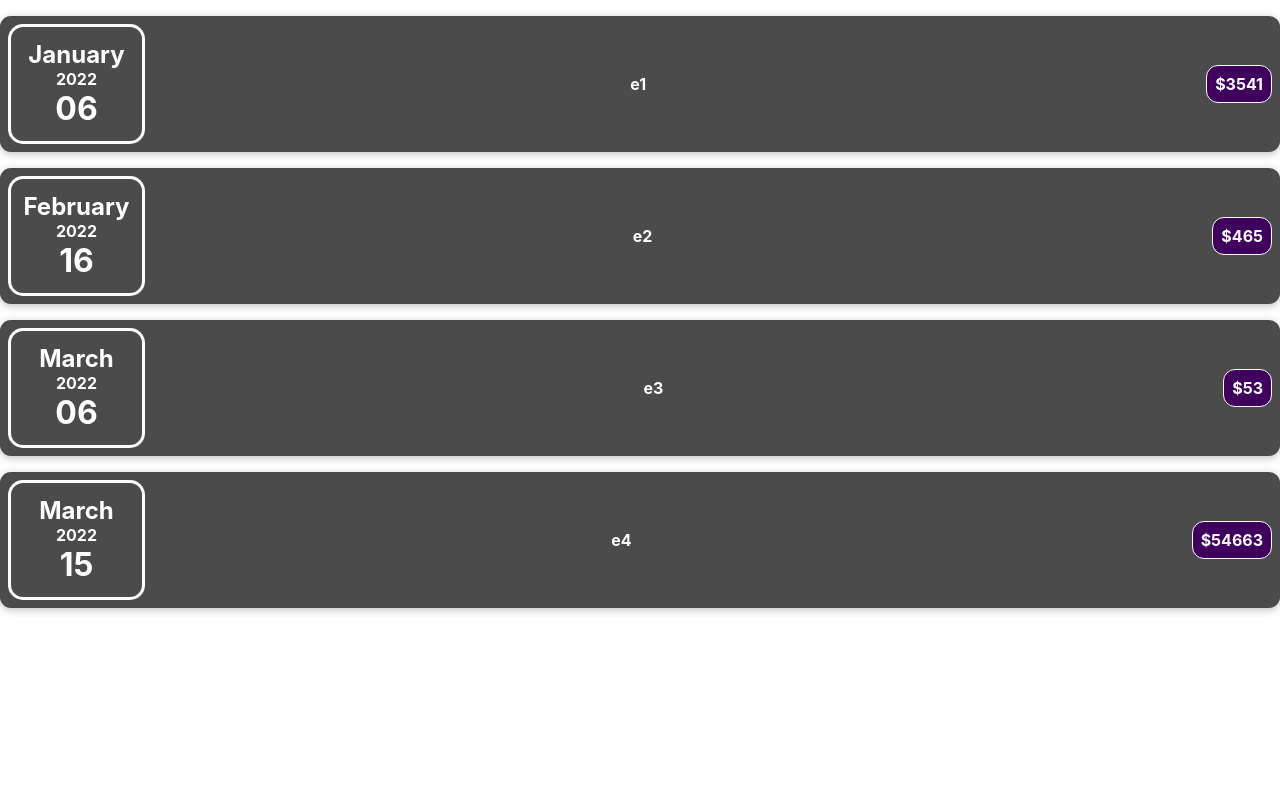
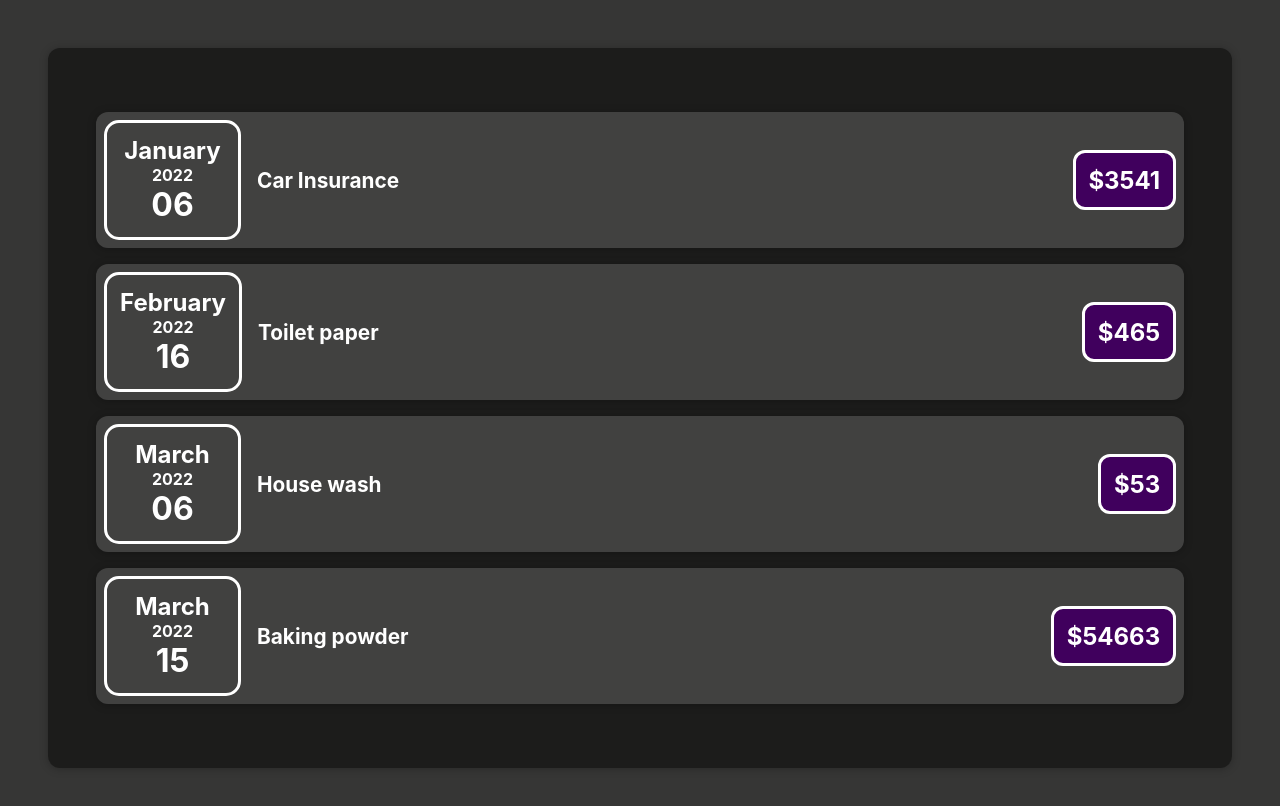
Before and after one commit to parvezaman/udemy-react-complete-guide, a React (Create React App) app: page / in a window 1280 px wide. Shown: the top 806 px of the page. Built offline with nearby package versions, Linux system fonts and the light colour scheme.

Commit message:
the concept of composition (the children props)

```diff
--- a/src/App.css
+++ b/src/App.css
@@ -5,6 +5,10 @@
 .App-logo {
   height: 40vmin;
   pointer-events: none;
+}
+.expense-style {
+  background-color: #363635;
+  padding: 3rem;
 }
 
 @media (prefers-reduced-motion: no-preference) {
--- a/src/App.js
+++ b/src/App.js
@@ -1,51 +1,32 @@
 import "./App.css";
-import ExpenseItem from "./components/ExpenseItem/ExpenseItem";
+import Expenses from "./components/ExpenseItem/Expenses";
 
 function App() {
   const expenses = [
     {
-      title: "e1",
+      title: "Car Insurance",
       amount: "3541",
       date: new Date(2022, 0, 6),
     },
     {
-      title: "e2",
+      title: "Toilet paper",
       amount: "465",
       date: new Date(2022, 1, 16),
     },
     {
-      title: "e3",
+      title: "House wash",
       amount: "53",
       date: new Date(2022, 2, 6),
     },
     {
-      title: "e4",
+      title: "Baking powder",
       amount: "54663",
       date: new Date(2022, 2, 15),
     },
   ];
   return (
-    <div>
-      <ExpenseItem
-        title={expenses[0].title}
-        amount={expenses[0].amount}
-        date={expenses[0].date}
-      />
-      <ExpenseItem
-        title={expenses[1].title}
-        amount={expenses[1].amount}
-        date={expenses[1].date}
-      />
-      <ExpenseItem
-        title={expenses[2].title}
-        amount={expenses[2].amount}
-        date={expenses[2].date}
-      />
-      <ExpenseItem
-        title={expenses[3].title}
-        amount={expenses[3].amount}
-        date={expenses[3].date}
-      />
+    <div className="expense-style">
+      <Expenses items={expenses} />
     </div>
   );
 }
--- /dev/null
+++ b/src/components/Card.css
@@ -0,0 +1,4 @@
+.card {
+  border-radius: 12px;
+  box-shadow: 0 1px 8px rgba(0, 0, 0, 0.25);
+}
--- /dev/null
+++ b/src/components/Card.js
@@ -0,0 +1,9 @@
+import React from "react";
+import "./Card.css";
+
+const Card = (props) => {
+  const classes = "card " + props.className;
+  return <div className={classes}>{props.children}</div>;
+};
+
+export default Card;
--- a/src/components/ExpenseItem/ExpenseItem.css
+++ b/src/components/ExpenseItem/ExpenseItem.css
@@ -1,46 +1,45 @@
 .expense-item {
   display: flex;
   align-items: center;
-  justify-content: space-between;
-  box-shadow: 0 2px 8px rgba(0, 0, 0, 0.25);
+  /* justify-content: space-between; */
   padding: 0.5rem;
   margin: 1rem 0;
-  border-radius: 11px;
-  background-color: #4b4b4b;
+  background-color: #414140;
 }
 .expense-item__description {
-  display: flex !important;
+  display: flex;
   /* flex-direction: column; */
-  /* gap: 22rem; */
+  gap: 10rem;
   align-items: center;
-  /* flex-flow: column-reverse; */
-  justify-content: space-between !important;
-  /* flex: 1; */
+  /* flex-flow: row; */
+  justify-content: space-between;
+  flex: 1;
 }
 
 .expense-item h2 {
   color: #3a3a3a;
   font-size: 1rem;
   flex: 1;
-  /* margin: 0 1rem; */
+  margin: 0 1rem;
   color: white;
+  font-size: 1.3rem;
 }
 .expense-item__date {
   color: aquamarine;
   font-weight: bold;
-  max-width: 10%;
+  max-width: 10rem;
 }
 .expense-item__title {
-  margin: 0 35rem 0 0rem;
+  /* margin: 0 32rem 0 32rem; */
   /* margin-left: 5px; */
 }
 .expense-item__price {
-  font-size: 1rem;
+  font-size: 1.5rem;
   font-weight: bold;
   color: white;
   background-color: #40005d;
-  border: 1px solid white;
-  padding: 0.5rem;
+  border: 3px solid white;
+  padding: 0.8rem;
   border-radius: 12px;
 }
 /* @media (min-width) {
--- a/src/components/ExpenseItem/ExpenseItem.js
+++ b/src/components/ExpenseItem/ExpenseItem.js
@@ -1,4 +1,5 @@
 import React from "react";
+import Card from "../Card";
 import ExpenseDate from "./ExpenseDate";
 import "./ExpenseItem.css";
 
@@ -11,7 +12,7 @@ const ExpenseItem = (props) => {
   console.log(props.date.toLocaleString("en-US", { month: "long" }));
 
   return (
-    <div className="expense-item">
+    <Card className="expense-item">
       <div className="expense-item__date">
         <ExpenseDate date={props.date} />
       </div>
@@ -21,7 +22,7 @@ const ExpenseItem = (props) => {
         </div>
         <div className="expense-item__price">${props.amount}</div>
       </div>
-    </div>
+    </Card>
   );
 };
 
--- /dev/null
+++ b/src/components/ExpenseItem/Expenses.css
@@ -0,0 +1,4 @@
+.expenses {
+  padding: 3rem;
+  background-color: #1c1c1b;
+}
--- /dev/null
+++ b/src/components/ExpenseItem/Expenses.js
@@ -0,0 +1,34 @@
+import React from "react";
+import "./Expenses.css";
+import Card from "../Card";
+import ExpenseItem from "./ExpenseItem";
+
+const Expenses = (props) => {
+  console.log(props.items);
+  return (
+    <Card className="expenses">
+      <ExpenseItem
+        title={props.items[0].title}
+        amount={props.items[0].amount}
+        date={props.items[0].date}
+      />
+      <ExpenseItem
+        title={props.items[1].title}
+        amount={props.items[1].amount}
+        date={props.items[1].date}
+      />
+      <ExpenseItem
+        title={props.items[2].title}
+        amount={props.items[2].amount}
+        date={props.items[2].date}
+      />
+      <ExpenseItem
+        title={props.items[3].title}
+        amount={props.items[3].amount}
+        date={props.items[3].date}
+      />
+    </Card>
+  );
+};
+
+export default Expenses;
```
